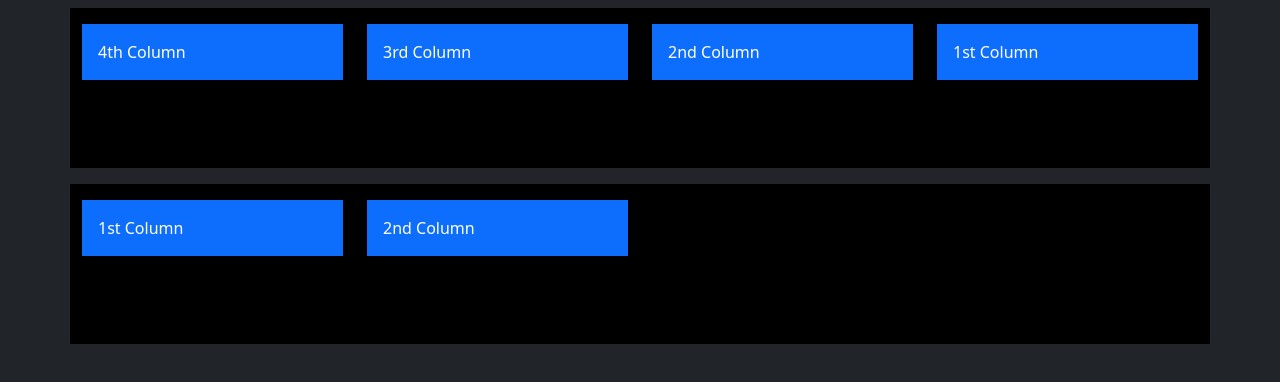
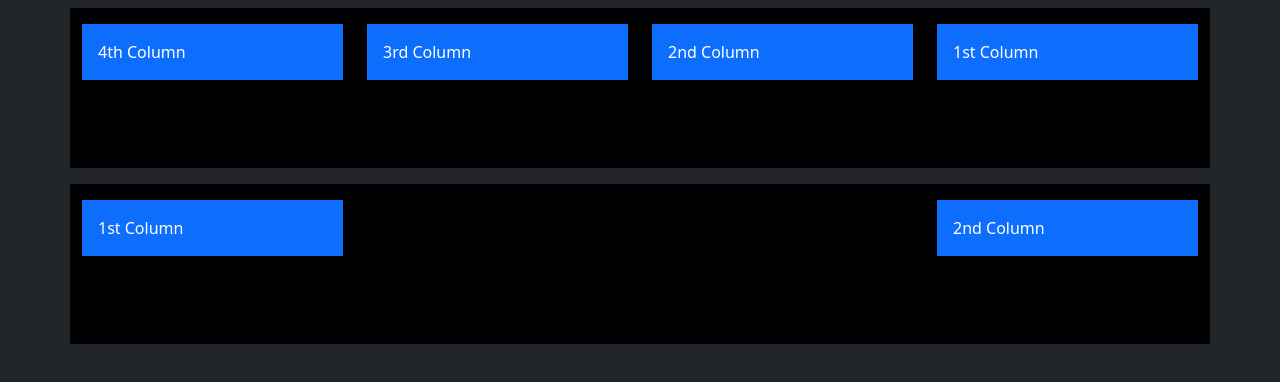
Before and after one commit to shaneriley0013/Bootstrap-practice, a plain HTML site: page Lesson 08 Reordering and Offsetting Columns/index.html in a window 1280 px wide. Shown: the part 130-512 px from the top of the page. Drawn offline with nearby package versions, Linux system fonts and the light colour scheme.

Commit message:
add code for offset of 2nd row 2nd column

```diff
--- a/Lesson 08 Reordering and Offsetting Columns/index.html
+++ b/Lesson 08 Reordering and Offsetting Columns/index.html
@@ -59,7 +59,7 @@
       </div>
     </div>
 
-    <div class="col-md-3">
+    <div class="col-md-3 offset-md-6">
       <div class="bg-primary p-3 mt-3 text-white">
         2nd Column
       </div>
```
